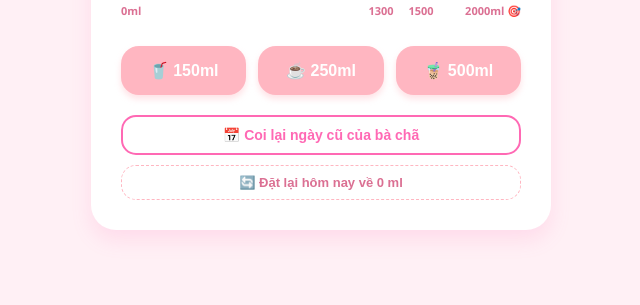
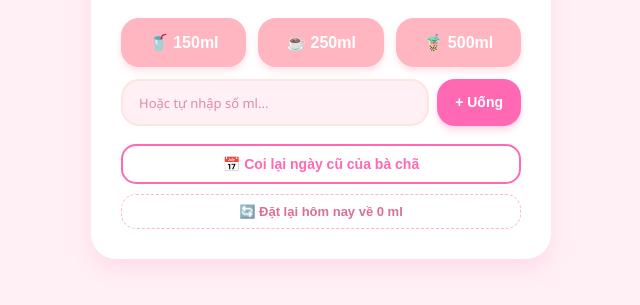
Before and after one commit to hoangson191995/unnuoc, a website: page index.html in a window 1280 px wide. Shown: the part 387-692 px from the top of the page, without its empty margins (319-959 px from the left). Drawn offline with Linux system fonts and the light colour scheme; no server answers.

Commit message:
Add custom water amount input feature

```diff
--- a/index.html
+++ b/index.html
@@ -133,7 +133,7 @@
             display: flex;
             justify-content: space-between;
             gap: 12px;
-            margin-bottom: 20px;
+            margin-bottom: 12px;
         }
 
         .btn {
@@ -157,6 +157,72 @@
 
         .btn:hover {
             background-color: #FF69B4;
+        }
+
+        /* Ô nhập số ml bằng tay */
+        .custom-input-group {
+            display: flex;
+            gap: 8px;
+            margin-bottom: 18px;
+        }
+
+        .custom-input {
+            flex: 1;
+            padding: 12px 16px;
+            font-size: 14px;
+            font-family: inherit;
+            color: #C71585;
+            background: #FFF0F5;
+            border: 2px solid #FFE4E1;
+            border-radius: 18px;
+            outline: none;
+            transition: all 0.2s;
+            box-sizing: border-box;
+        }
+
+        .custom-input::placeholder {
+            color: #DB7093;
+            opacity: 0.8;
+            font-size: 13px;
+        }
+
+        .custom-input:focus {
+            border-color: #FF69B4;
+            background: #FFF;
+            box-shadow: 0 0 8px rgba(255, 105, 180, 0.25);
+        }
+
+        .custom-input::-webkit-outer-spin-button,
+        .custom-input::-webkit-inner-spin-button {
+            -webkit-appearance: none;
+            margin: 0;
+        }
+
+        .custom-input[type=number] {
+            -moz-appearance: textfield;
+        }
+
+        .btn-custom-add {
+            background-color: #FF69B4;
+            border: none;
+            border-radius: 18px;
+            padding: 12px 18px;
+            font-size: 14px;
+            font-weight: bold;
+            color: white;
+            cursor: pointer;
+            transition: all 0.2s;
+            box-shadow: 0 4px 6px rgba(255, 105, 180, 0.3);
+            white-space: nowrap;
+        }
+
+        .btn-custom-add:hover {
+            background-color: #FF1493;
+            transform: translateY(-1px);
+        }
+
+        .btn-custom-add:active {
+            transform: scale(0.94);
         }
 
         .btn-history {
@@ -358,6 +424,11 @@
             <button class="btn" onclick="addWater(500)">🧋 500ml</button>
         </div>
 
+        <div class="custom-input-group">
+            <input type="number" id="customAmountInput" class="custom-input" placeholder="Hoặc tự nhập số ml..." min="1" max="3000" onkeydown="if(event.key==='Enter') addCustomWater()" />
+            <button class="btn-custom-add" onclick="addCustomWater()">+ Uống</button>
+        </div>
+
         <button class="btn-history" onclick="openHistory()">📅 Coi lại ngày cũ của bà chã</button>
         <button class="btn-reset" onclick="resetWater()">🔄 Đặt lại hôm nay về 0 ml</button>
     </div>
@@ -449,7 +520,7 @@
         async function addWater(amount) {
             if (isSubmitting) return;
             isSubmitting = true;
-            const buttons = document.querySelectorAll('.btn-group .btn');
+            const buttons = document.querySelectorAll('.btn-group .btn, .btn-custom-add');
             buttons.forEach(btn => btn.style.opacity = '0.6');
 
             try {
@@ -480,6 +551,29 @@
                 isSubmitting = false;
                 buttons.forEach(btn => btn.style.opacity = '1');
             }
+        }
+
+        // Nhập số ml bằng tay
+        async function addCustomWater() {
+            const inputEl = document.getElementById('customAmountInput');
+            if (!inputEl) return;
+            const val = parseInt(inputEl.value.trim(), 10);
+
+            if (isNaN(val) || val <= 0) {
+                alert("Bà chã nhập số ml lớn hơn 0 nhé! 💧");
+                inputEl.focus();
+                return;
+            }
+
+            if (val > 3000) {
+                if (!confirm(`Bà chã uống tận ${val} ml một lần thiệt luôn hả? 😲`)) {
+                    return;
+                }
+            }
+
+            await addWater(val);
+            inputEl.value = '';
+            inputEl.blur();
         }
 
         function showAchievement(title, desc) {
```
